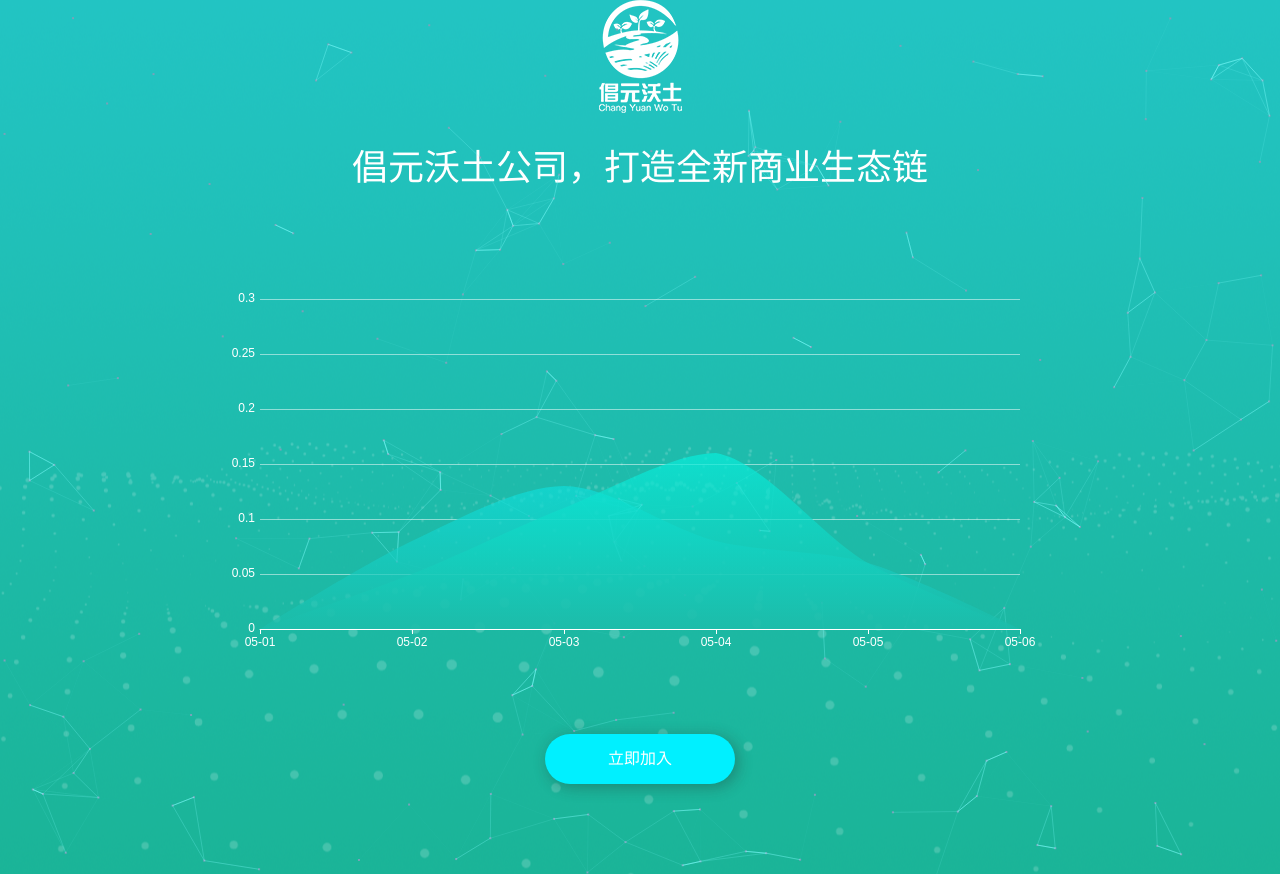
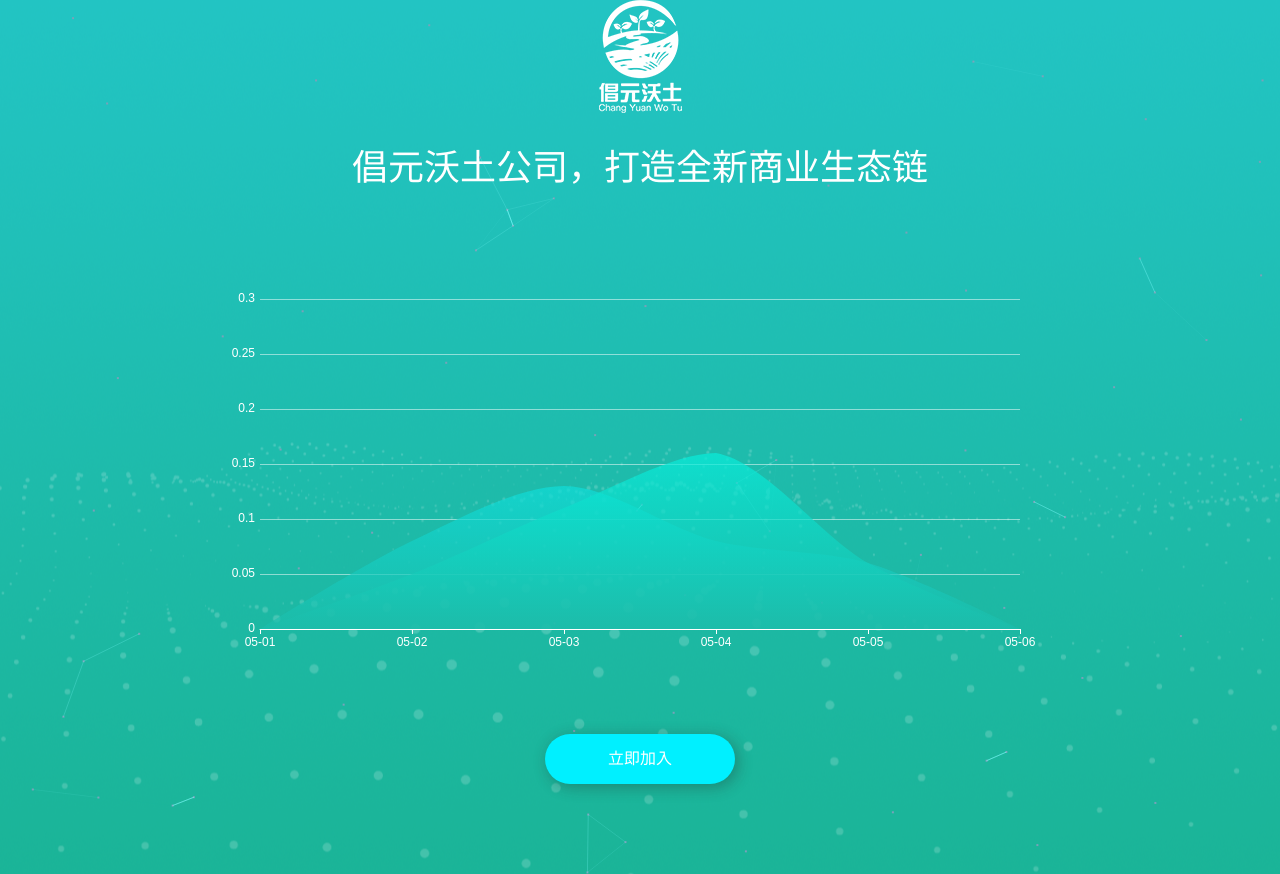
Before and after one commit to zhongerjin/wotu, a plain HTML site: page index.html in a window 1280 px wide. Shown: the top 874 px of the page. Drawn offline with Linux system fonts and the light colour scheme; a web font is replaced by a local one.

Commit message:
index的canvas粒子过多

```diff
--- a/index.html
+++ b/index.html
@@ -660,7 +660,7 @@
             vy: 4, //小球y轴速度
             height: 2, //小球高宽，其实为正方形，所以不宜太大
             width: 2,
-            count: 200, //点个数
+            count: 70, //点个数
             color: "121, 162, 185", //点颜色
             stroke: "130,255,255", //线条颜色
             dist: 6000, //点吸附距离
```
